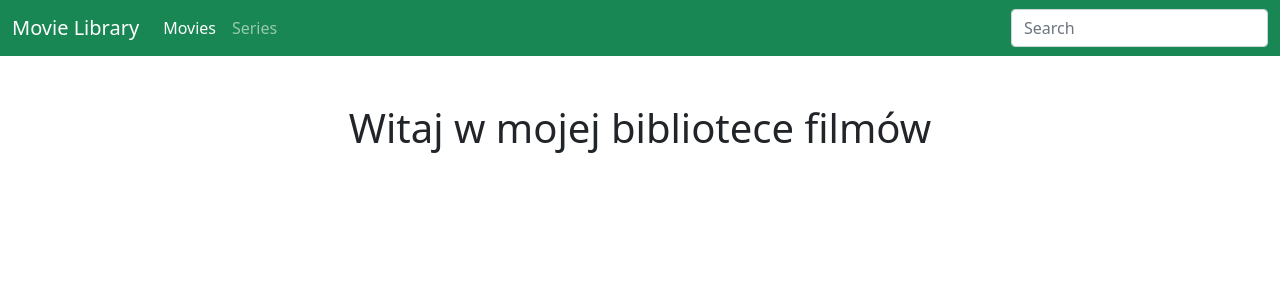
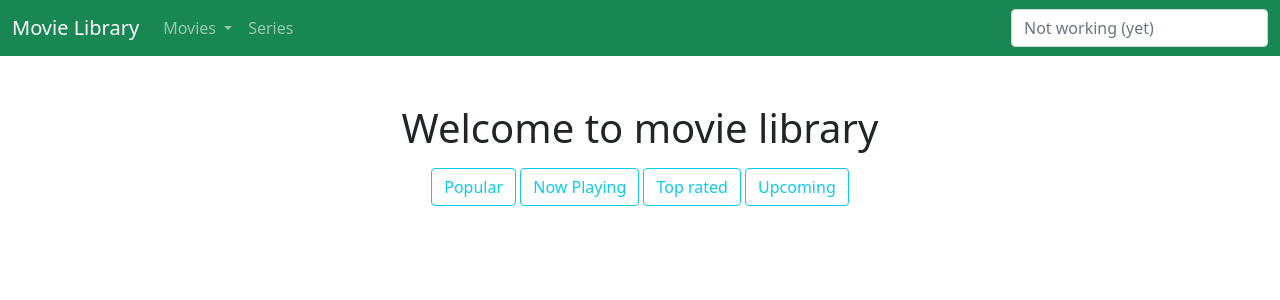
Before and after one commit to deciever5/movies_catalogue, a Flask app: page /?list_name=popular in a window 1280 px wide. Shown: the top 300 px of the page. Run offline with Flask 2, Linux system fonts and the light colour scheme; data that the repository does not hold is empty; some libraries are stand-ins or nearby versions.

Commit message:
added multiple list display

```diff
--- a/main.py
+++ b/main.py
@@ -1,5 +1,5 @@
 from random import random, choice
-from flask import Flask, render_template
+from flask import Flask, render_template, request, url_for
 
 import tmdb_client
 
@@ -8,8 +8,16 @@ app = Flask(__name__)
 
 @app.route('/')
 def homepage():
-    movies = tmdb_client.get_movies(how_many=12)
-    return render_template("homepage.html", movies=movies)
+    # przygotowanie danych dla rozwijanej listy
+    """menu_items = [
+        {'title': 'Popular', 'url': url_for('home')},
+        {'title': 'Now playing', 'url': url_for('about')},
+        {'title': 'Top rated', 'url': url_for('contact')},
+        {'title': 'Upcoming', 'url': url_for('contact')},
+    ]"""
+    selected_list = request.args.get('list_name','popular')
+    movies = tmdb_client.get_movies(how_many=12,list_name=selected_list)
+    return render_template("homepage.html", movies=movies,current_list = selected_list)
 
 
 @app.route("/movie/<movie_id>")
--- a/templates/homepage.html
+++ b/templates/homepage.html
@@ -4,8 +4,17 @@
 
 <div class="row">
    <div class="col-lg-12 text-center">
-       <h1 class="mt-5">Witaj w mojej bibliotece filmów</h1>
+       <h1 class="mt-5">Welcome to movie library</h1>
        <p class="lead"> </p>
+       <div>
+           <div class="col-lg-12 mb-4">
+             <a role="button" aria-pressed="true" href="{{ url_for('homepage', list_name='popular') }}" class="btn btn-outline-info">Popular</a>
+             <a role="button"  href="{{ url_for('homepage', list_name='now_playing') }}" class="btn btn-outline-info">Now Playing</a>
+             <a role="button"  href="{{ url_for('homepage', list_name='top_rated') }}" class="btn btn-outline-info">Top rated</a>
+             <a role="button"  href="{{ url_for('homepage', list_name='upcoming') }}" class="btn btn-outline-info">Upcoming</a>
+            </div>
+       </div>
+
    </div>
    {% for movie in movies %}
    <div class="col-xl-2 col-lg-3 col-md-4  mb-4">
@@ -15,7 +24,7 @@
                <h4 class="card-title" style="font-size:15px">{{movie.title}}</h4>
            </div>
            <div class="card-footer text-center">
-               <a href="#" class="btn btn-success ">Pokaż więcej</a>
+               <a href="#" class="btn btn-success ">Show more</a>
            </div>
        </div>
    </div>
--- a/templates/index.html
+++ b/templates/index.html
@@ -71,26 +71,37 @@
   </head>
 
   <body>
-     <nav class="navbar navbar-expand navbar-dark bg-success" style="background-color: #e3f2fd;" aria-label="Second navbar example">
+        <!-- Navbar -->
+        <nav class="navbar navbar-expand navbar-dark bg-success" style="background-color: #e3f2fd;" aria-label="Toggle navigation">
             <div class="container-fluid">
               <a class="navbar-brand" href="#">Movie Library</a>
-      <button class="navbar-toggler" type="button" data-bs-toggle="collapse" data-bs-target="#navbarsExample02" aria-controls="navbarsExample02" aria-expanded="false" aria-label="Toggle navigation">
+              <button class="navbar-toggler" type="button" data-bs-toggle="collapse" data-bs-target="#navbarNavDropdown" aria-controls="nnavbarNavDropdown" aria-expanded="false" aria-label="Toggle navigation">
                   <span class="navbar-toggler-icon"></span>
               </button>
+                <div class="collapse navbar-collapse" id="navbarNavDropdown">
+                    <ul class="navbar-nav">
+                        <li class="nav-item dropdown">
+                          <a class="nav-link dropdown-toggle" href="#" id="navbarDropdownMenuLink" role="button" data-bs-toggle="dropdown" aria-haspopup="true" aria-expanded="false">
+                            Movies
+                          </a>
+                    <ul class="dropdown-menu dropdown-menu-success" aria-labelledby="dropdownMenuClickableInside">
+                            <li><a class="dropdown-item" href="{{ url_for('homepage', list_name='popular') }}">Popular</a></li>
+                            <li><a class="dropdown-item" href="{{ url_for('homepage', list_name='now_playing') }}">Now Playing</a></li>
+                            <li><a class="dropdown-item" href="{{ url_for('homepage', list_name='top_rated') }}">Top rated</a></li>
+                            <li><a class="dropdown-item" href="{{ url_for('homepage', list_name='upcoming') }}">Upcoming</a></li>
+                    </ul>
 
-      <div class="collapse navbar-collapse" id="navbarsExample02">
-        <ul class="navbar-nav me-auto">
-          <li class="nav-item">
-            <a class="nav-link active" aria-current="page" href="#">Movies</a>
+
                         </li>
                             <li class="nav-item">
                               <a class="nav-link" href="#">Series</a>
                             </li>
                           </ul>
+                    </div>
                           <form role="search">
-          <input class="form-control" type="search" placeholder="Search" aria-label="Search">
+                            <input class="form-control" type="search" placeholder="Not working (yet)" aria-label="Search">
                           </form>
-      </div>
+
                       </div>
          </nav>
 
@@ -102,7 +113,7 @@
       </div>
   </main>
 
-</div>
+
     <script src="{{ url_for('static',filename='dist/js/bootstrap.bundle.min.js') }}" ></script>
   </body>
 </html>
--- a/tmdb_client.py
+++ b/tmdb_client.py
@@ -9,9 +9,10 @@ headers = {
 }
 
 
-def get_popular_movies():
-    page = 'https://api.themoviedb.org/3/movie/popular'
+def get_movie_list(list_name):
+    page = f'https://api.themoviedb.org/3/movie/{list_name}'
     response = requests.get(page, headers=headers)
+    response.raise_for_status()
     return response.json()
 
 
@@ -22,8 +23,8 @@ def get_image_url(poster_api_path, size="w342"):
     return base_url + size + poster_api_path
 
 
-def get_movies(how_many):
-    data = get_popular_movies()
+def get_movies(how_many, list_name="popular"):
+    data = get_movie_list(list_name)
     shuffle(data["results"])
     return data["results"][:how_many]
 
```
Lines whose indentation alone changed are shown as unchanged.
